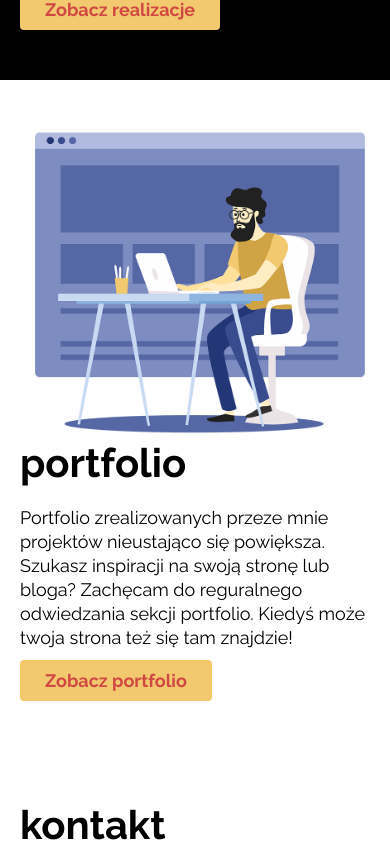
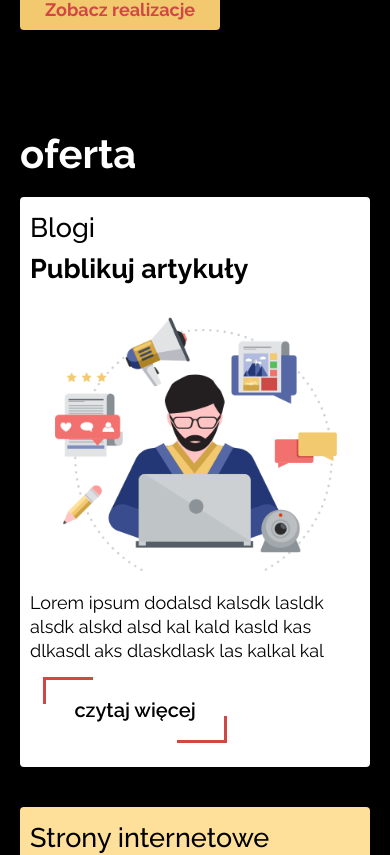
Before and after one commit to MarekDzw/Portfolio, a Vue app: page / in a window 390 px wide. Shown: the part 771-1626 px from the top of the page. Built offline with nearby package versions, Linux system fonts and the light colour scheme.

Commit message:
tile view mobile readyy

```diff
--- a/src/App.vue
+++ b/src/App.vue
@@ -67,6 +67,9 @@ h2 {
   font-size: 40px;
   padding-bottom: 20px;
 }
+h3 {
+  font-size: 27px;
+}
 p {
   font-size: 18px;
   line-height: 24px;
@@ -107,5 +110,9 @@ p {
   .pad-btm-reset {
     padding-bottom: 0px;
   }
+  .row {
+  flex-direction: column;
+  justify-content: space-between;
+}
 }
 </style>
--- /dev/null
+++ b/src/components/ButtonBorder.vue
@@ -0,0 +1,87 @@
+<template>
+  <div>
+    <div class="btn">
+      <slot></slot>
+      <span class="BorderTopBottom"></span>
+      <span class="BorderLeftRight"></span>
+    </div>
+  </div>
+</template>
+
+<script>
+export default {
+  name: "ButtonBorder"
+};
+</script>
+
+<style lang="scss" scoped>
+.btn {
+  width: 170px;
+  margin: 0 20px;
+  padding: 15px 0;
+  text-align: center;
+  float: left;
+  cursor: pointer;
+  position: relative;
+}
+
+.BorderTopBottom:before {
+  content: "";
+  position: absolute;
+  width: 50px;
+  height: 3px;
+  top: -6px;
+  left: -7px;
+  background: #d04844;
+  transition: all 0.5s ease;
+}
+
+.BorderTopBottom:after {
+  content: "";
+  position: absolute;
+  width: 50px;
+  height: 3px;
+  bottom: -6px;
+  right: -7px;
+  background: #d04844;
+  transition: all 0.5s ease;
+}
+
+.BorderLeftRight:before {
+  content: "";
+  position: absolute;
+  top: -4px;
+  left: -7px;
+  width: 3px;
+  height: 25px;
+  background: #d04844;
+  transition: all 0.5s ease;
+}
+
+.BorderLeftRight:after {
+  content: "";
+  position: absolute;
+  bottom: -4px;
+  right: -7px;
+  width: 3px;
+  height: 25px;
+  background: #d04844;
+  transition: all 0.5s ease;
+}
+.btn:hover a {
+  color: #d04844;
+  transition: all 0.5s ease;
+}
+.btn:hover .BorderTopBottom:before,
+.btn:hover .BorderTopBottom:after {
+  width: 184px;
+  transition: all 0.5s ease;
+}
+
+.btn:hover .BorderLeftRight:before,
+.btn:hover .BorderLeftRight:after {
+  height: 57px;
+  transition: all 0.5s ease;
+}
+
+</style>
--- a/src/components/NextPage.vue
+++ b/src/components/NextPage.vue
@@ -2,7 +2,7 @@
   <div class="wrapper flex padding">
     <div
       class="two-column"
-      :class="{ contact: sections.contact.state, white: sections.background  }"
+      :class="{ contact: sections.contact.state, white: sections.background.all, grad: sections.background.grad   }"
     >
       <img :src="sections.image.src" :alt="sections.image.alt" />
       <div class="two-column-content">
@@ -71,7 +71,9 @@ export default {
     width: 55%;
   }
 }
-
+.grad img {
+  margin-top: -120px;
+}
 @media (max-width: 769px) {
   .two-column {
     flex-direction: column;
--- a/src/components/Tile.vue
+++ b/src/components/Tile.vue
@@ -1,17 +1,26 @@
 <template>
-  <div class="flex" :class="tile.class">
+  <div class="flex width anime" :class="tile.class">
     <h3 class="weight-xs">{{ tile.title }}</h3>
     <h3 class="margin">{{ tile.subtitle }}</h3>
-    <img :src="tile.image.src" :alt="tile.image.alt" />
+    <div class="center">
+      <img :src="tile.image.src" :alt="tile.image.alt" />
+    </div>
     <p>{{ tile.content }}</p>
-    <router-link :to="tile.button.link">{{ tile.button.text }}</router-link>
+    <ButtonBorder class="margin">
+      <router-link :to="tile.button.link">{{ tile.button.text }}</router-link>
+    </ButtonBorder>
   </div>
 </template>
 
 <script>
+import ButtonBorder from "./ButtonBorder.vue";
+
 export default {
   name: "Tile",
-  props: ["tile"]
+  props: ["tile"],
+  components: {
+    ButtonBorder
+  }
 };
 </script>
 
@@ -30,7 +39,6 @@ export default {
   }
   img {
     width: 100%;
-    height: 321px;
   }
   p {
     margin: 20px 0;
@@ -40,11 +48,13 @@ export default {
     text-decoration: none;
     font-size: 20px;
     font-weight: 600;
-    width: fit-content;
-    &:hover {
-      color: red;
-    }
+    margin-bottom: 10px;
   }
+}
+
+.width {
+  max-width: 32%;
+  border-radius: 4px;
 }
 .color-st {
   background: white;
@@ -55,4 +65,33 @@ export default {
 .color-rd {
   background: #f2c96e;
 }
+@media (max-width: 1210px) {
+  .flex {
+    padding: 10px;
+    h3 {
+      font-size: 23px;
+    }
+  }
+}
+@media (max-width: 769px) {
+  .flex {
+    margin-bottom: 40px;
+    h3 {
+      font-size: 27px;
+    }
+    img {
+      width: 90%;
+    }
+    .center {
+      display: flex;
+      justify-content: center;
+    }
+  }
+  .width {
+    max-width: 100%;
+  }
+  .flex:last-of-type {
+    margin-bottom: 100px;
+  }
+}
 </style>
--- a/src/store.js
+++ b/src/store.js
@@ -24,7 +24,10 @@ export const store = Vue.observable({
         text: "Zobacz realizacje",
         link: "/portfolio"
       },
-      background: true
+      background: {
+        all: true,
+        grad: false
+      }
     },
     {
       title: "portfolio",
@@ -41,7 +44,10 @@ export const store = Vue.observable({
         text: "Zobacz portfolio",
         link: "/portfolio"
       },
-      background: false
+      background: {
+        all: false,
+        grad: true
+      }
     },
     {
       title: "kontakt",
@@ -57,10 +63,13 @@ export const store = Vue.observable({
         mail: "kontakt@marekdzwonnik.pl"
       },
       button: {
-        text: "",
-        link: ""
+        text: "Wypełnij formularz",
+        link: "/contact"
       },
-      background: false
+      background: {
+        all: false,
+        grad: false
+      }
     }
   ],
   tile: [
--- a/src/views/Home.vue
+++ b/src/views/Home.vue
@@ -3,9 +3,9 @@
     <div class="dark-grad-bg">
       <NextPage v-bind:sections="store.sections[0]" />
     </div>
-    <!-- <div class="dark-bg">
+    <div class="dark-bg">
       <div class="wrapper column padding">
-        <h2>oferta</h2>
+        <h2 class="white">oferta</h2>
         <div class="row">
           <Tile v-bind:tile="store.tile[0]" />
           <Tile v-bind:tile="store.tile[1]" />
@@ -13,11 +13,12 @@
         </div>
       </div>
     </div>
-    <div class="dark-bg">
+    <!-- <div class="dark-bg">
       <div class="wrapper padding">
         <Partner />
       </div>
     </div>-->
+
     <NextPage v-bind:sections="store.sections[1]" />
     <NextPage id="contact" class="pad-btm-reset" v-bind:sections="store.sections[2]" />
   </div>
@@ -25,7 +26,7 @@
 
 <script>
 import NextPage from "../components/NextPage.vue";
-// import Tile from "../components/Tile.vue";
+import Tile from "../components/Tile.vue";
 // import Partner from "../components/Partner.vue";
 
 import { store } from "@/store.js";
@@ -33,8 +34,8 @@ import { store } from "@/store.js";
 export default {
   name: "home",
   components: {
-    NextPage
-    // Tile,
+    NextPage,
+    Tile
     // Partner
   },
   data() {
@@ -44,5 +45,3 @@ export default {
   }
 };
 </script>
-
-<style scoped></style>
```
